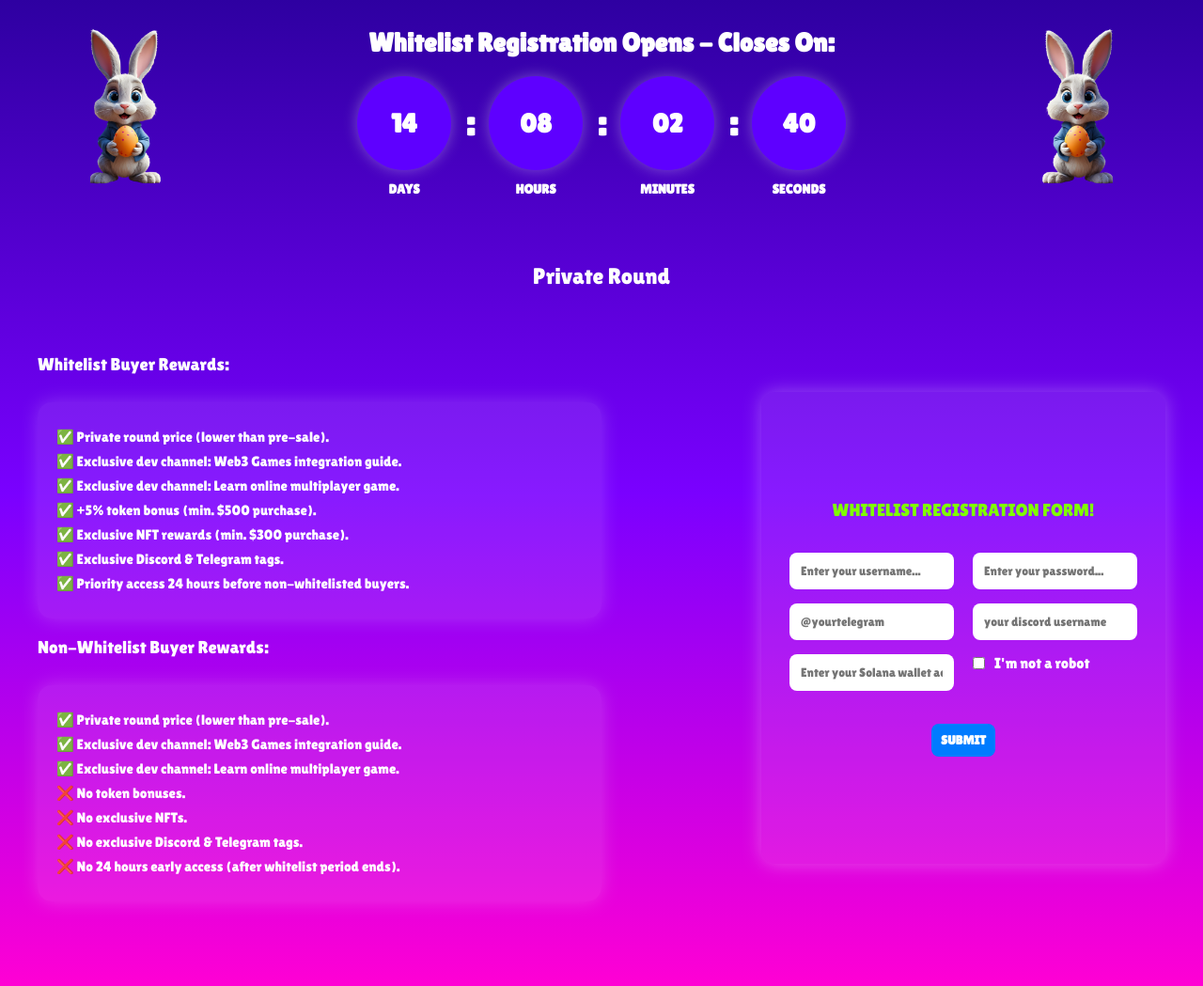
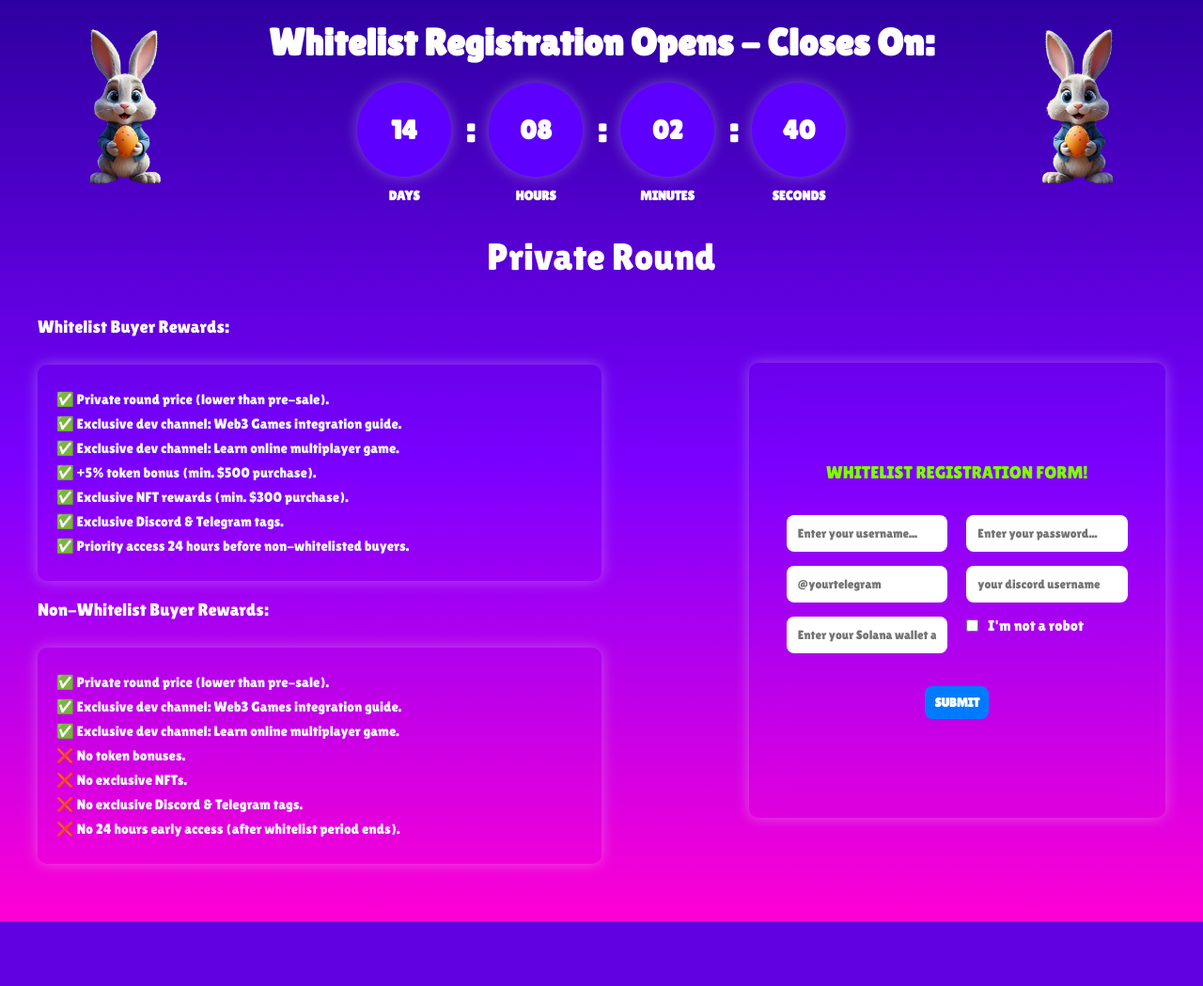
Before and after one commit to MuhammadMathori/Whitelist-Registration-, a PHP site: page / in a window 1280 px wide. Shown: the whole page at 94% size. After the commit the page ends 980 px from the top, so only its background shows below. Run offline with PHP 8.4, Linux system fonts and the light colour scheme.

Commit message:
feat: form-box and box trasparents

```diff
--- a/style.css
+++ b/style.css
@@ -36,7 +36,7 @@ body {
 }
 
 .title {
-  font-size: 28px;
+  font-size: 40px;
   font-weight: bold;
   margin-bottom: 20px;
 }
@@ -51,8 +51,8 @@ body {
 }
 
 .subtitle {
-  margin: 70px 0 40px;
-  font-size: 24px;
+  margin: 10px 0 40px;
+  font-size: 40px;
 }
 
 /* Countdown */
@@ -100,8 +100,8 @@ body {
 /* Rewards */
 .rewards {
   display: flex;
-  justify-content: space-between;
-  margin: 30px 0;
+  /* justify-content: space-between; */
+  margin: 1px 0;
   flex-wrap: wrap;
   gap: 20px;
 }
@@ -114,12 +114,15 @@ body {
 
 .box {
   flex: 1;
-  /* min-width: 300px; */
+  min-width: 300px;
   max-width: 600px;
-  background: rgba(255, 255, 255, 0.1);
+  background: transparent;
+  backdrop-filter: blur(6px);
+  /* box-shadow: 0 0 10px rgba(0, 0, 0, 2); */
+  box-shadow: 0 0 15px rgba(255, 255, 255, 0.3);
   padding: 20px;
-  border-radius: 15px;
-  box-shadow: 0 0 20px rgba(255, 255, 255, 0.2);
+  color: aliceblue;
+  border-radius: 10px;
   text-align: left;
 }
 
@@ -148,13 +151,25 @@ form {
   align-items: center;
 }
 
-.form-box {
+/* .form-box {
   margin: 70px auto;
   max-width: 600px;
   background: rgba(255, 255, 255, 0.1);
   padding: 30px;
   border-radius: 15px;
   box-shadow: 0 0 20px rgba(255, 255, 255, 0.3);
+} */
+
+.form-box {
+  margin: 50px auto;
+  max-width: 600px;
+  background: transparent;
+  backdrop-filter: blur(20px);
+  /* box-shadow: 0 0 10px rgba(0, 0, 0, 2); */
+  box-shadow: 0 0 15px rgba(255, 255, 255, 0.3);
+  color: aliceblue;
+  border-radius: 10px;
+  padding: 30px 40px;
 }
 
 .form-box h3 {
@@ -203,12 +218,12 @@ button {
 }
 
 button:hover {
-  background: #0056b3;
+  background: purple;
 }
 
 .content-row {
   display: flex;
-  justify-content: space-between;
+  justify-content: center;
   align-items: stretch;
   gap: 30px;
   margin: 40px 0;
@@ -231,6 +246,7 @@ button:hover {
   align-items: center;
 }
 
+/* media query */
 @media (max-width: 992px) {
   .content-row {
     flex-direction: column;
```
